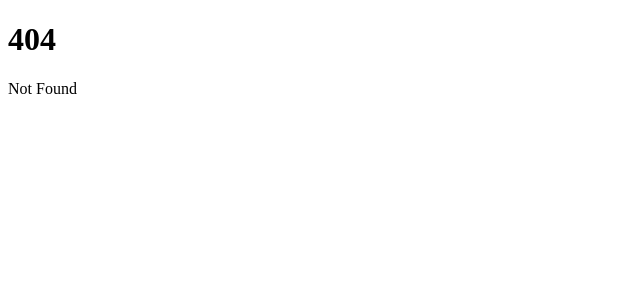
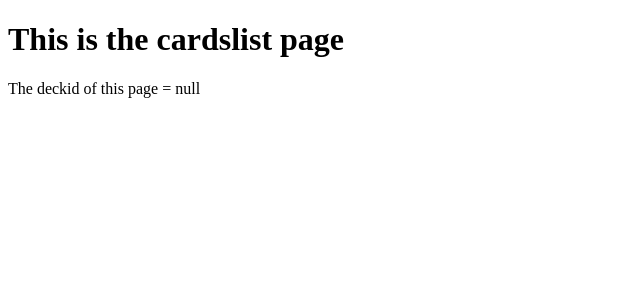
Before and after one commit to GrapesGoober/TodoCards-Project, a SvelteKit app in the folder TodoCards-FrontEnd/: page /cards in a window 1280 px wide. Before the commit this address had no page. Shown: the top 300 px of the page, without its empty margins (0-640 px from the left). Built offline with nearby package versions, Linux system fonts and the light colour scheme.

Commit message:
Included basic pages

```diff
--- /dev/null
+++ b/TodoCards-FrontEnd/src/routes/cards/+page.svelte
@@ -0,0 +1,9 @@
+<script>
+    // Need to get the deckId for this page
+    let searchParams = new URLSearchParams(window.location.search);
+    let deckId = searchParams.get("deckId");
+
+</script>
+
+<h1>This is the cardslist page</h1>
+<p>The deckid of this page = {deckId}</p>
```
Also changed, not shown: TodoCards-FrontEnd/src/routes/+page.svelte (+9 -0 lines).
